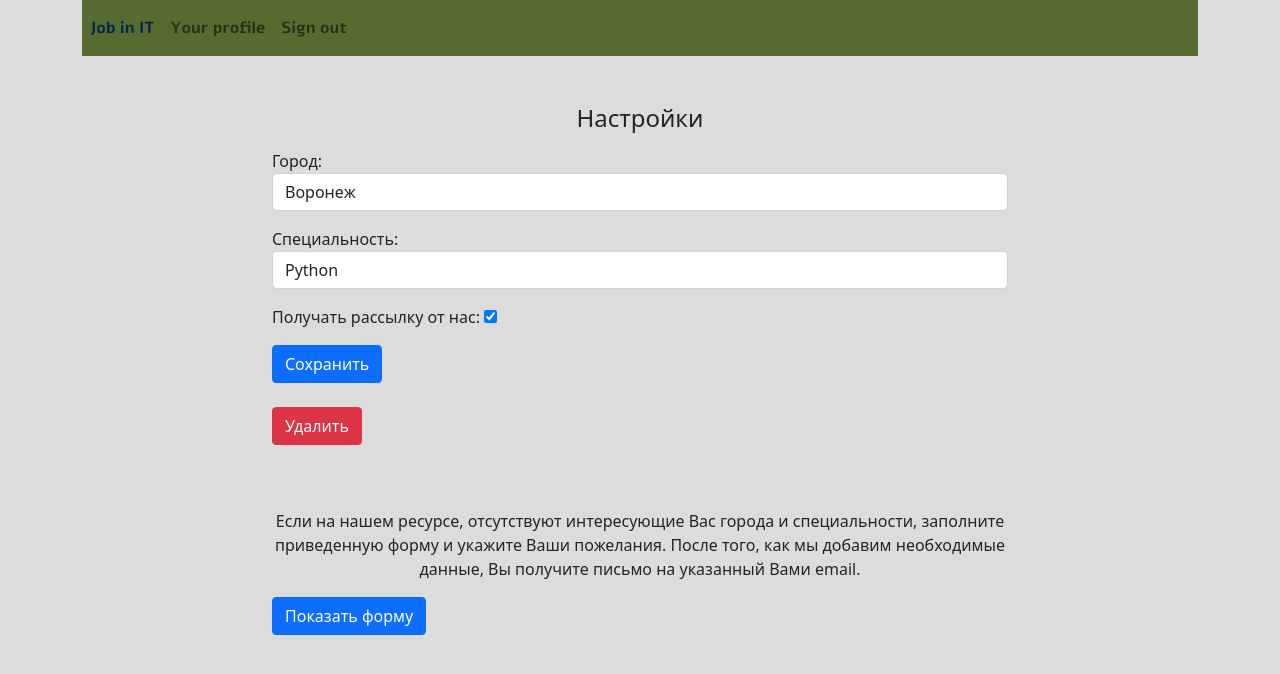
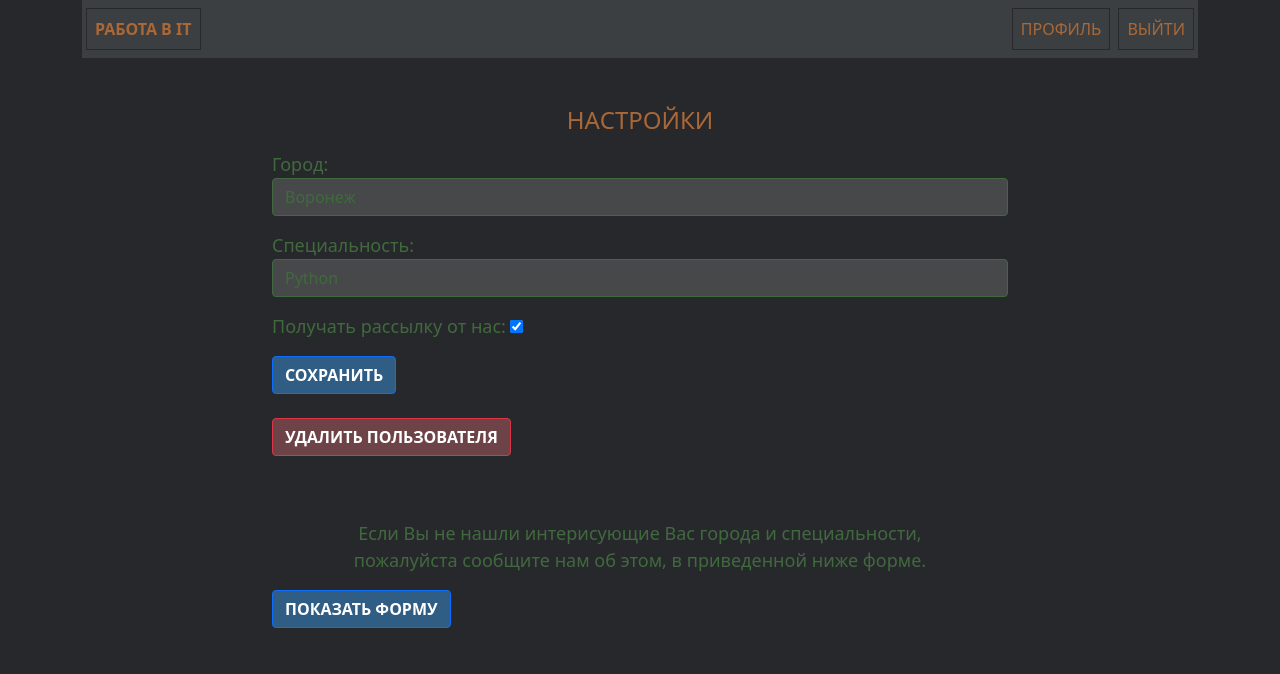
Before and after one commit to KrivovDE/Scraping_service, a Django app: page /accounts/update/ in a window 1280 px wide. Shown: the top 674 px of the page. Run offline with Django 3.2, Linux system fonts and the light colour scheme; a user stored in the database is signed in; data comes from the database, SQL or seed files in the repository; both versions use the stored data as it was after the commit.

Commit message:
Finished the front.

```diff
--- a/src/accounts/models.py
+++ b/src/accounts/models.py
@@ -20,8 +20,7 @@ class MyUserManager(BaseUserManager):
 
     def create_superuser(self, email, password=None):
         """
-        Creates and saves a superuser with the given email, date of
-        birth and password.
+        Creates and saves a superuser with the given email and password.
         """
         user = self.create_user(
             email,
--- a/src/accounts/templates/accounts/update.html
+++ b/src/accounts/templates/accounts/update.html
@@ -1,46 +1,41 @@
 {% extends "base.html" %}
 {% block title %} Register {% endblock %}
-
 {% block content %}
-
 <div class="row">
     <div class="col-md-8 mx-auto">
-        <h4 class="text-center my-3">Настройки</h4>
+        <h4 class="text-center my-3" id="h4-reg-done">НАСТРОЙКИ</h4>
         <form method="POST" action="">{% csrf_token %}
            <div class="form-group">
                   {{ form.as_p }}
            </div>
-           <button type="submit" class="btn btn-primary">Сохранить</button>
+           <button type="submit" class="btn btn-primary" id="button-register">СОХРАНИТЬ</button>
        </form><br>
         <form method="POST" action="{% url 'accounts:delete' %}">{% csrf_token %}
-            <button type="submit" class="btn btn-danger">Удалить</button>
+            <button type="submit" class="btn btn-danger" id="button-updata">УДАЛИТЬ ПОЛЬЗОВАТЕЛЯ</button>
        </form>
     </div>
 </div>
 <div class="row my-5">
     <div class="col-md-8 mx-auto">
-        <p class="text-center my-3">
-            Если на нашем ресурсе, отсутствуют интересующие Вас города и специальности,
-            заполните приведенную форму и укажите Ваши пожелания. После того, как мы добавим необходимые данные,
-            Вы получите письмо на указанный Вами email.
+        <p class="text-center my-3" id="p-reg-done">
+            Если Вы не нашли интерисующие Вас города и специальности,<br>
+            пожалуйста сообщите нам об этом, в приведенной ниже форме.<br>
         </p>
         <p>
           <button class="btn btn-primary" type="button" data-bs-toggle="collapse" data-bs-target="#collapsed"
-                  aria-expanded="false" aria-controls="collapseExample">Показать форму
+                  aria-expanded="false" aria-controls="collapseExample" id="button-register">ПОКАЗАТЬ ФОРМУ
           </button>
         </p>
         <div class="collapse" id="collapsed">
           <div class="card card-body">
             <form method="POST" action="{% url 'accounts:contact' %}">{% csrf_token %}
-               <div class="form-group">
+               <div class="form-group ">
                       {{ contact_form.as_p }}
                </div>
-               <button type="submit" class="btn btn-primary">Отправить</button>
+               <button type="submit" class="btn btn-primary" id="button-register">ОТПРАВИТЬ</button>
            </form>
           </div>
         </div>
-
-
     </div>
 </div>
 {% endblock %}
--- a/src/accounts/views.py
+++ b/src/accounts/views.py
@@ -88,7 +88,7 @@ def contact_view(request):
             else:
                 data = [{'city': city, 'language': language, 'email': email}]
                 Error(data=f"user_data:{data}").save()
-            messages.success(request, 'Данные отправлены администрации.')
+            messages.success(request, 'Ваши пожелания приняты')
             return redirect('accounts:update')
         else:
             return redirect('accounts:update')
--- a/src/run_scraping.py
+++ b/src/run_scraping.py
@@ -12,7 +12,7 @@ import django
 django.setup()
 
 from scraping.parser import head_hunter, super_job, career_habr
-from scraping.models import Vacancy, Error, Url, City
+from scraping.models import Vacancy, Error, Url
 
 User = get_user_model()
 
@@ -61,6 +61,8 @@ for job in jobs:
         v.save()
     except DatabaseError:
         pass
+
+
 if errors:
     qs = Error.objects.filter(timestamp=dt.date.today())
     if qs.exists():
@@ -70,5 +72,6 @@ if errors:
     else:
         er = Error(data=f'errors:{errors}').save()
 
+
 ten_days_ago = dt.date.today() - dt.timedelta(14)
 Vacancy.objects.filter(timestamp__lte=ten_days_ago).delete()
--- /dev/null
+++ b/src/static/css/main.css
@@ -0,0 +1,149 @@
+#a-list1{
+    color: #ab6837;
+    border: 1px solid #27282c;
+    font-weight: bold;
+}
+#a-list2{
+    color: #ab6837;
+    border: 1px solid #27282c;
+}
+#a-list3{
+    color: #ab6837;
+    border: 1px solid #27282c;
+}
+#a-list4{
+    color: #ab6837;
+    border: 1px solid #27282c;
+}
+#a-list5{
+    color: #ab6837;
+    border: 1px solid #27282c;
+}
+#brand-home1{
+    color: #ab6837;
+    text-align: center;
+}
+#brand-home2{
+    color: #406a3e;
+}
+#brand-home3{
+   color: #ab6837;
+    text-align: center;
+}
+#button-home{
+    background: #305d84;
+    color: #ffffff;
+    font-weight: bold;
+}
+#div-home{
+    background: #27282c;
+}
+#h3-list{
+    color: #ab6837;
+}
+.class1-list{
+    background: #46484a;
+    color: #c5a86a;
+    border: 2px solid #b3b6b8;
+}
+.class2-list {
+    color: #4a77a6;
+    font-size: 18px;
+}
+.example .pagination>li>a,
+.example .pagination>li>span {
+    border: 1px solid #b3b6b8;
+    color: #406a3e;
+    font-weight: bold;
+    background:  #46484a;
+}
+.example .pagination>li.active>a {
+    background: #305d84;
+    color:  #ffffff;
+}
+#nun-info{
+    color: #ab6837;
+    text-align: center;
+}
+.form-list{
+    color: #406a3e;
+}
+.button-list{
+    background: #305d85;
+    color:  #ffffff;
+}
+#h4-login{
+    color: #ab6837;
+    text-align: center;
+}
+#button-login{
+    background: #305d84;
+    color: #ffffff;
+    font-weight: bold;
+}
+#h4-register{
+    color: #ab6837;
+    text-align: center;
+}
+#button-register{
+    background: #305d84;
+    color: #ffffff;
+    font-weight: bold;
+}
+#h4-reg-done{
+    color: #ab6837;
+    text-align: center;
+}
+#p-reg-done{
+    color: #406a3e;
+    font-size: 18px;
+}
+#button-updata{
+    background: #6e4347;
+    color: #ffffff;
+    font-weight: bold;
+}
+.form-control{
+    background:  #46484a;
+}
+p label{
+    color: #406a3e;
+    font-size: 18px;
+}
+select option{
+    color: #406a3e;
+}
+#id_email{
+    background:  #46484a;
+    color: #406a3e;
+    border: 1px solid #406a3e;
+}
+#id_password{
+    background:  #46484a;
+    color: #406a3e;
+    border: 1px solid #406a3e;
+}
+#id_password2{
+    background:  #46484a;
+    color: #406a3e;
+    border: 1px solid #406a3e;
+}
+#id_language{
+    background:  #46484a;
+    color: #406a3e;
+    border: 1px solid #406a3e;
+}
+#id_city{
+    background:  #46484a;
+    color: #406a3e;
+    border: 1px solid #406a3e;
+}
+.card-body{
+    background:  #46484a;
+}
+.errorlist{
+    font-size: 18px;
+    background: #6e4347;
+    color: #ffffff;
+    font-weight: bold;
+}
--- a/src/static/css/main1.css
+++ /dev/null
@@ -1,13 +0,0 @@
-@font-face {
-    font-family: 'Alef';
-    src: url(../fonts/Alef-Bold.ttf);
-}
-#brand {
-    font-family: 'Alef', sans-serif;
-    color: #025;
-}
-
-.nav-link {
-    font-family: 'Alef', sans-serif;
-    color: #025;
-}
--- a/src/templates/base.html
+++ b/src/templates/base.html
@@ -4,40 +4,41 @@
     <!-- Required meta tags -->
     <meta charset="utf-8">
     <meta name="viewport" content="width=device-width, initial-scale=1">
-    <link rel="icon" href="{% static 'favicon1.ico' %}">
+    <link rel="icon" href="{% static 'favicon.ico' %}">
 
     <!-- Bootstrap CSS -->
     <link href="https://cdn.jsdelivr.net/npm/bootstrap@5.1.3/dist/css/bootstrap.min.css" rel="stylesheet" integrity="sha384-1BmE4kWBq78iYhFldvKuhfTAU6auU8tT94WrHftjDbrCEXSU1oBoqyl2QvZ6jIW3" crossorigin="anonymous">
-    <link rel="stylesheet" href="{% static 'css/main1.css' %}">
+    <link rel="stylesheet" href="{% static 'css/main.css' %}">
     <title>{% block title %} Service {% endblock %}</title>
   </head>
 <style>
    body {
-    background: #DCDCDC;
+    background: #27282c;
        }
   </style>
   <body>
       <div class="container">
-        <nav class="navbar navbar-light navbar-expand-lg" style="background-color: #556B2F;">
-          <div class="collapse navbar-collapse" id="navbarNav">
+        <nav class="navbar navbar-light navbar-expand-lg" style="background-color: #3c3f41;">
+          <div class="collapse navbar-collapse justify-content-between " id="navbarNav">
             <ul class="navbar-nav">
                   <li class="nav-item active">
-                <a class="nav-link active" aria-current="page" href="{% url 'home' %}" id="brand">Job in IT</a>
+                    <a class="nav-link mx-1" aria-current="page" href="{% url 'home' %}" id="a-list1">РАБОТА В IT</a>
                   </li>
+            </ul>
+            <ul class="navbar-nav">
               {% if user.is_authenticated %}
                     <li class="nav-item">
-                  <a class="nav-link" href="{% url 'accounts:update' %}">Your profile</a>
+                      <a class="nav-link mx-1" href="{% url 'accounts:update' %}" id="a-list2">ПРОФИЛЬ</a>
                     </li>
                     <li class="nav-item">
-                  <a class="nav-link" href="{% url 'accounts:logout' %}">Sign out</a>
+                      <a class="nav-link mx-1" href="{% url 'accounts:logout' %}" id="a-list3">ВЫЙТИ</a>
                     </li>
-
                   {% else %}
                     <li class="nav-item">
-                  <a class="nav-link" href="{% url 'accounts:login' %}">Sign in</a>
+                      <a class="nav-link mx-1" href="{% url 'accounts:login' %}" id="a-list4">ВОЙТИ</a>
                     </li>
                     <li class="nav-item">
-                  <a class="nav-link" href="{% url 'accounts:register' %}">Registration</a>
+                      <a class="nav-link mx-1" href="{% url 'accounts:register' %}" id="a-list5">ЗАРЕГИСТРИРОВАТЬСЯ</a>
                     </li>
               {% endif %}
             </ul>
```
Also changed, not shown: src/accounts/templates/accounts/login.html (+2 -5 lines), src/accounts/templates/accounts/register.html (+2 -5 lines), src/accounts/templates/accounts/register_done.html (+3 -6 lines), src/scraping/templates/scraping/home.html (+12 -8 lines), src/scraping/templates/scraping/list.html (+9 -9 lines), src/send_emails.py (+5 -2 lines), src/db.sqlite3, src/static/favicon.ico (added), src/static/favicon1.ico (deleted), src/static/fonts/Alef-Bold.ttf (deleted). Lines whose indentation alone changed are shown as unchanged.
